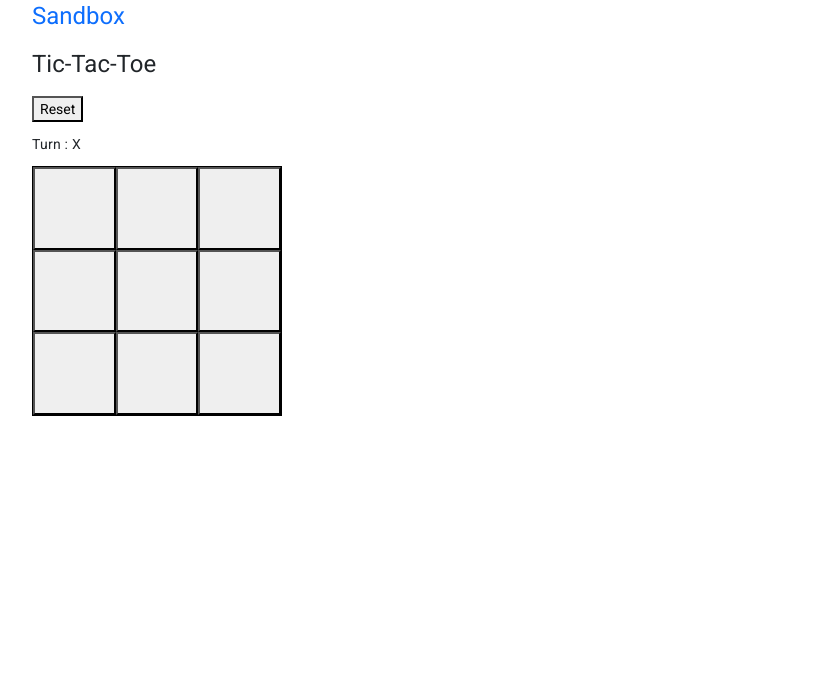
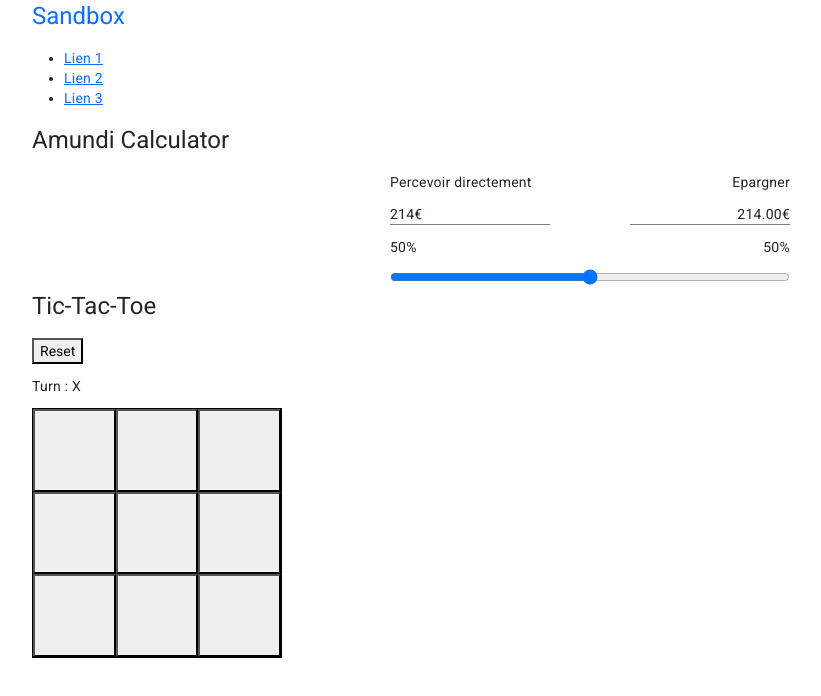
Before and after one commit to Portfolio-Allan-Rolle/angular-sandbox, an Angular app: page / in a window 1280 px wide. Shown: the top 696 px of the page, without its empty margins (50-871 px from the left). Built offline with nearby package versions, Linux system fonts and the light colour scheme.

Commit message:
Import ReactiveFormModule & CommonModule

```diff
--- a/src/app/app.component.html
+++ b/src/app/app.component.html
@@ -7,14 +7,14 @@
   <!-- <app-json-placeholder-api-users></app-json-placeholder-api-users> -->
   <!-- <app-color-changer></app-color-changer> -->
   <!-- <app-hover-effect></app-hover-effect> -->
-  <!-- <app-fancy-tabs></app-fancy-tabs> -->
+  <app-fancy-tabs></app-fancy-tabs>
   <!-- <app-rxjs-higher-order-mapping-operators></app-rxjs-higher-order-mapping-operators> -->
   <!-- <app-rxjs-of></app-rxjs-of> -->
   <!-- <app-rxjs-scan-operator></app-rxjs-scan-operator> -->
   <!-- <app-rxjs-search></app-rxjs-search> -->
   <!-- <app-rxjs-search-bis></app-rxjs-search-bis> -->
   <!-- <app-reactive-form-exercice></app-reactive-form-exercice> -->
-  <!-- <app-amundi-calculator></app-amundi-calculator> -->
+  <app-amundi-calculator></app-amundi-calculator>
   <!-- <app-table-filter></app-table-filter> -->
   <!-- <button (click)="onChangeInputData()">Change input data</button>
   <app-communication
@@ -23,5 +23,5 @@
   ></app-communication>
   <p>Output from child: {{ outputDummyData() }}</p> -->
   <!-- <app-javascript-sandbox></app-javascript-sandbox> -->
-   <app-morpion></app-morpion>
+  <app-morpion></app-morpion>
 </div>
--- a/src/app/app.component.ts
+++ b/src/app/app.component.ts
@@ -1,11 +1,13 @@
 import { Component, signal } from '@angular/core';
+import { AmundiCalculatorComponent } from 'src/components/amundi-calculator/amundi-calculator.component';
 import { MorpionComponent } from 'src/components/morpion/morpion.component';
+import { FancyTabsComponent } from 'src/components/fancy-tabs/fancy-tabs.component';
 
 @Component({
   selector: 'app-root',
   templateUrl: './app.component.html',
   styleUrls: ['./app.component.css'],
-  imports: [MorpionComponent],
+  imports: [MorpionComponent, AmundiCalculatorComponent, FancyTabsComponent],
 })
 export class AppComponent {
   title = 'sandbox';
```
Also changed, not shown: src/components/table-filter/table-filter.component.ts (+12 -6 lines).
